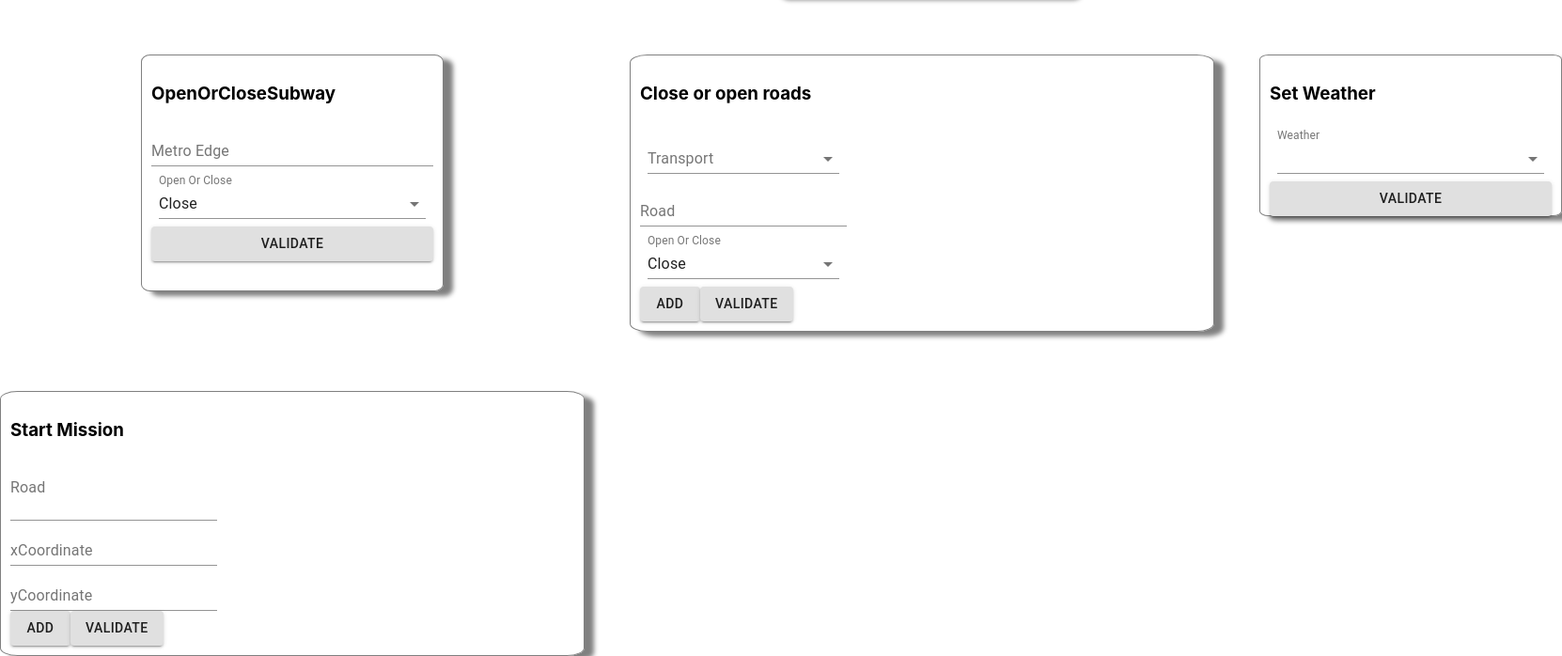
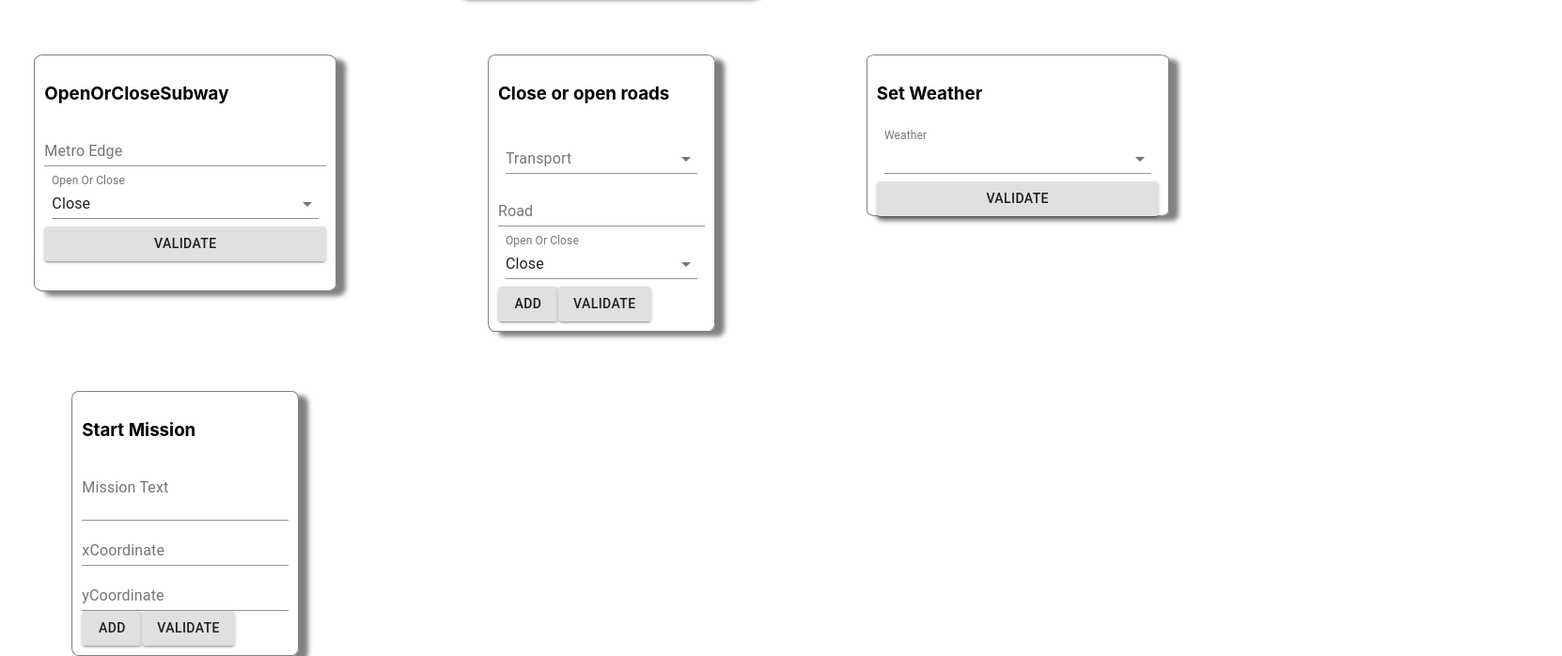
Before and after one commit to Degatien/HACKATHON-2020-RENAULT, a React (Create React App) app in the folder gm/: page / in a window 1280 px wide. Shown: the part 342-1040 px from the top of the page at 94% size, 1662 px wide, since content can reach past the window. Built offline with nearby package versions, Linux system fonts and the light colour scheme; what mqtt would draw is missing.

Commit message:
fix width of List coponents

```diff
--- a/gm/src/Components/CloseOrOpenRoad.js
+++ b/gm/src/Components/CloseOrOpenRoad.js
@@ -90,7 +90,7 @@ export default function OpenOrCloseSubway(props) {
   return (
     <div
       style={{
-        width: 600,
+        width: 'auto',
         height: "auto",
         padding: "10px",
         marginTop: "15px",
--- a/gm/src/Components/StartMission.js
+++ b/gm/src/Components/StartMission.js
@@ -69,7 +69,7 @@ export default function StartMission(props) {
   return (
     <div
       style={{
-        width: 600,
+        width: 'auto',
         height: "auto",
         padding: "10px",
         marginTop: "15px",
@@ -88,7 +88,7 @@ export default function StartMission(props) {
             multiline={true}
             rows={2}
             rowsMax={4}
-            label="Road"
+            label="Mission Text"
             onChange={handleChangeMissionText}
           />
           <TextField label='xCoordinate' onChange={handleChangeXCoordinate} />
```
